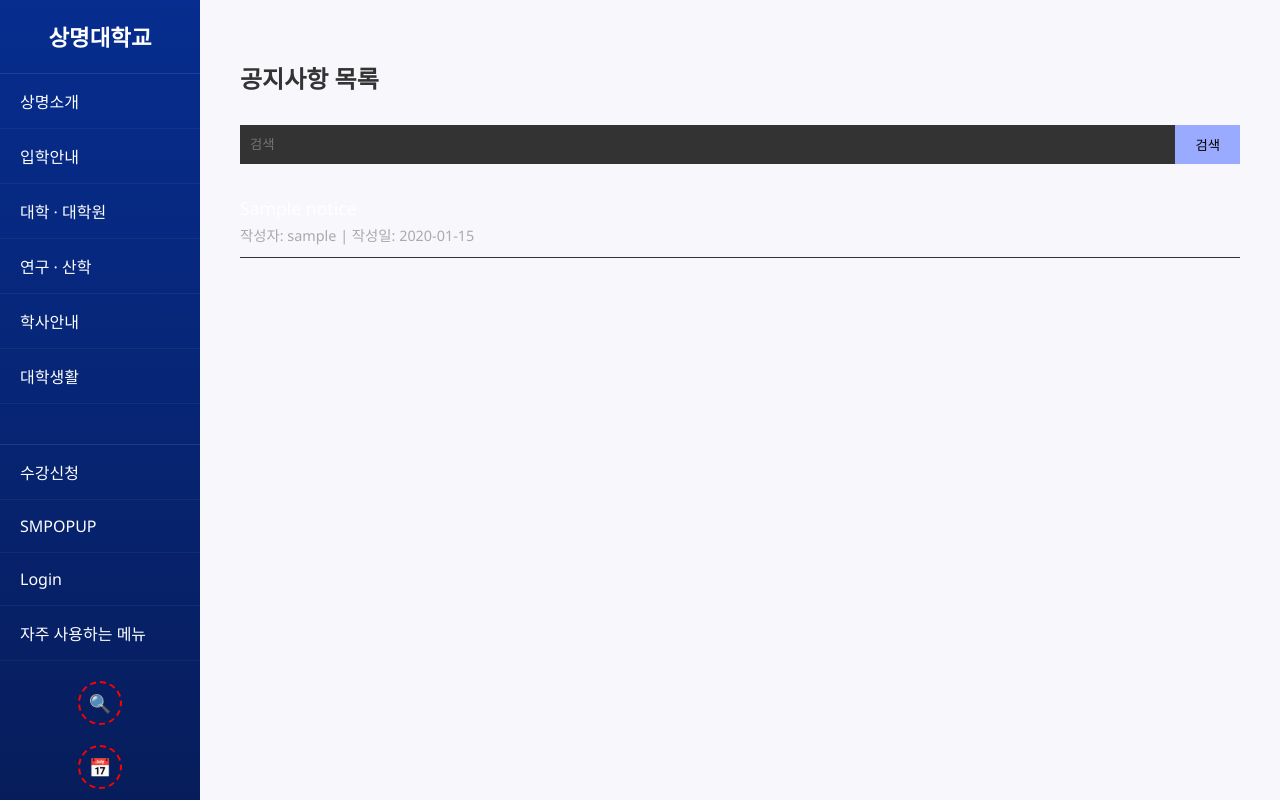
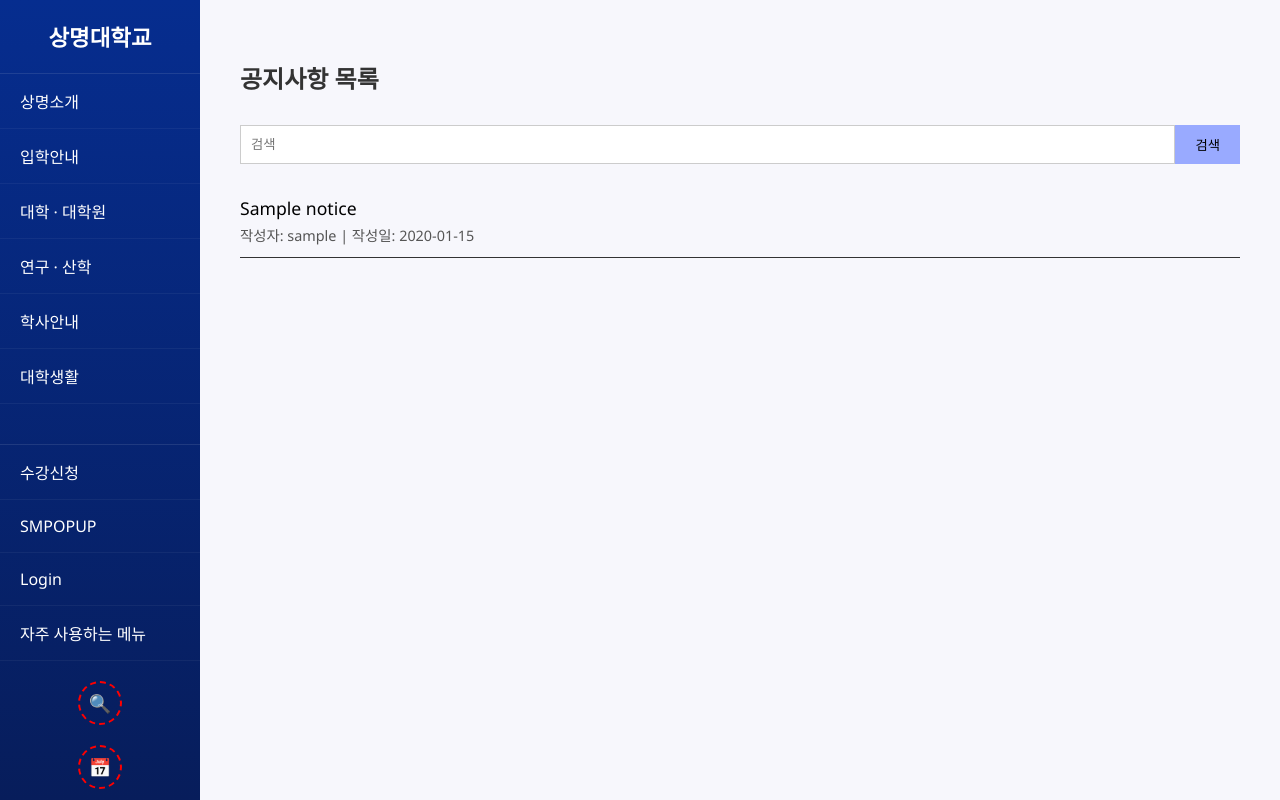
Before and after one commit to gik2927/smumain-, a Django app: page /noticelist in a window 1280 px wide. Run offline with Django 5.2, Linux system fonts and the light colour scheme; tables that the repository leaves empty hold one stand-in row (values such as "Sample post").

Commit message:
색상 안 보이는 거 수정

```diff
--- a/main/templates/main/notice_list.html
+++ b/main/templates/main/notice_list.html
@@ -7,7 +7,7 @@
 
 <form action="/notice/search" method="get" style="margin-top: 30px;">
    <div style="display: flex; margin: 20px 0;">
-    <input type="text" name="q" value="{{ query }}" placeholder="검색" style="flex: 1; padding: 10px; border: none; background: #333; color: white;">
+    <input type="text" name="q" value="{{ query }}" placeholder="검색" style="flex: 1; padding: 10px; border: 1px solid #ccc; background: white; color: #333;">
     <button style="background: #99aaff; border: none; padding: 10px 20px; cursor: pointer;">검색</button>
   </div>
 </form>
@@ -15,10 +15,10 @@
 <ul style="list-style: none; padding: 0; margin: 0;">
   {% for notice in notices %}
     <li style="padding: 12px 0; border-bottom: 1px solid #333;">
-      <a href="/notice?id={{ notice.id }}" style="text-decoration: none; color: white; font-size: 1.1em;">
+      <a href="/notice?id={{ notice.id }}" style="text-decoration: none; color: black; font-size: 1.1em;">
         {{ notice.title }}
       </a>
-      <div style="font-size: 0.9em; color: #aaa; margin-top: 4px;">
+      <div style="font-size: 0.9em; color: #555; margin-top: 4px;">
         작성자: {{ notice.author }} | 작성일: {{ notice.created_at|date:"Y-m-d" }}
       </div>
     </li>
--- a/main/templates/main/notice_search.html
+++ b/main/templates/main/notice_search.html
@@ -7,7 +7,7 @@
 
 <form action="/notice/search" method="get" style="margin-top: 30px;">
     <div style="display: flex; margin: 20px 0;">
-        <input type="text" name="q" value="{{ query }}" placeholder="검색" style="flex: 1; padding: 10px; border: none; background: #333; color: white;">
+        <input type="text" name="q" value="{{ query }}" placeholder="검색" style="flex: 1; padding: 10px; border: 1px solid #ccc; background: white; color: #333;">
         <button style="background: #99aaff; border: none; padding: 10px 20px; cursor: pointer;">검색</button>
     </div>
 </form>
@@ -16,10 +16,10 @@
 <ul style="list-style: none; padding: 0;">
   {% for notice in results %}
     <li style="padding: 12px 0; border-bottom: 1px solid #333;">
-      <a href="/notice?id={{ notice.id }}" style="text-decoration: none; color: white; font-size: 1.1em;">
+      <a href="/notice?id={{ notice.id }}" style="text-decoration: none; color: black; font-size: 1.1em;">
         {{ notice.title }}
       </a>
-      <div style="font-size: 0.9em; color: #aaa; margin-top: 4px;">
+      <div style="font-size: 0.9em; color: #555; margin-top: 4px;">
         작성자: {{ notice.author }} | 작성일: {{ notice.created_at|date:"Y-m-d" }}
       </div>
     </li>
```
